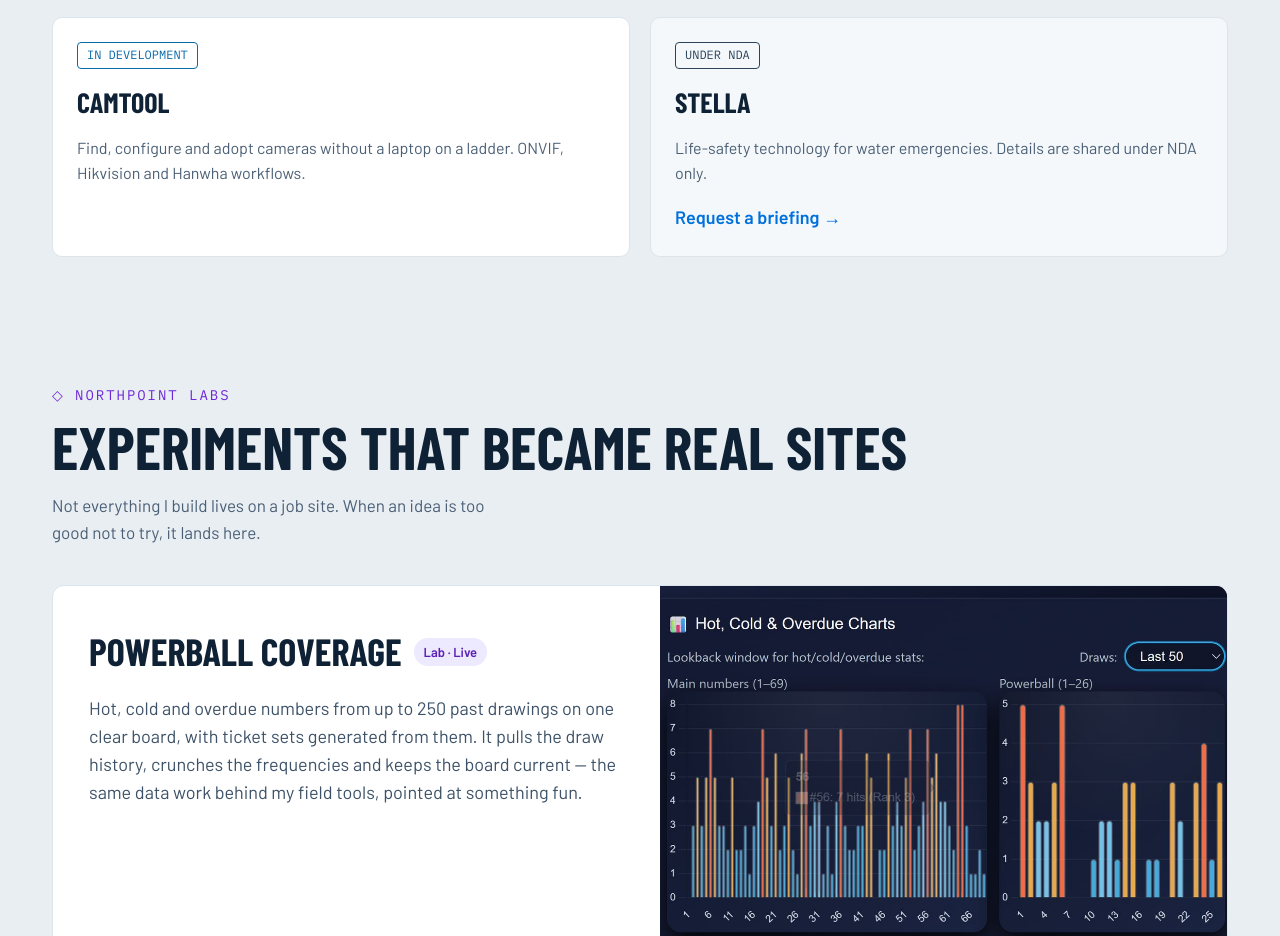
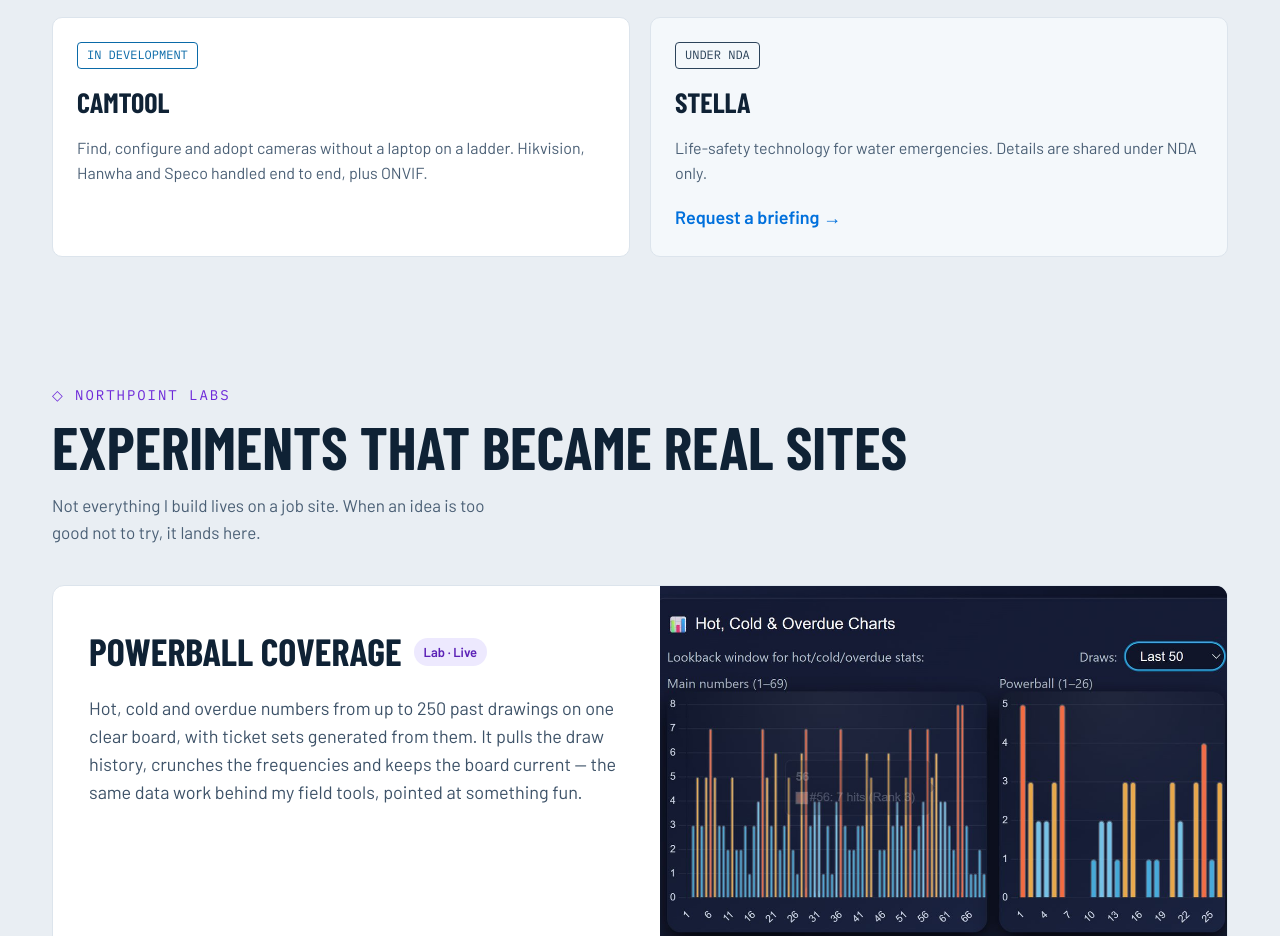
Before and after one commit to kozma22/NorthPoint-Innovations, a plain HTML site: page index.html in a window 1280 px wide. Shown: the part 2460-3396 px from the top of the page. Drawn offline with nearby package versions, Linux system fonts and the light colour scheme; a web font is replaced by a local one.

Commit message:
CamTool: add Speco end-to-end support
Co-Authored-By: Claude Opus 5.5 <noreply@anthropic.com>
Claude-Session: https://claude.ai/code/session_01V5FCkogfMLYgeSGNtm1SA1

```diff
--- a/index.html
+++ b/index.html
@@ -268,7 +268,7 @@
       <div class="bench-body">
         <span class="tag tag-dev">IN DEVELOPMENT</span>
         <h3>CamTool</h3>
-        <p>Find, configure and adopt cameras without a laptop on a ladder. ONVIF, Hikvision and Hanwha workflows.</p>
+        <p>Find, configure and adopt cameras without a laptop on a ladder. Hikvision, Hanwha and Speco handled end to end, plus ONVIF.</p>
       </div>
     </div>
     <div class="bench-card nda">
```
